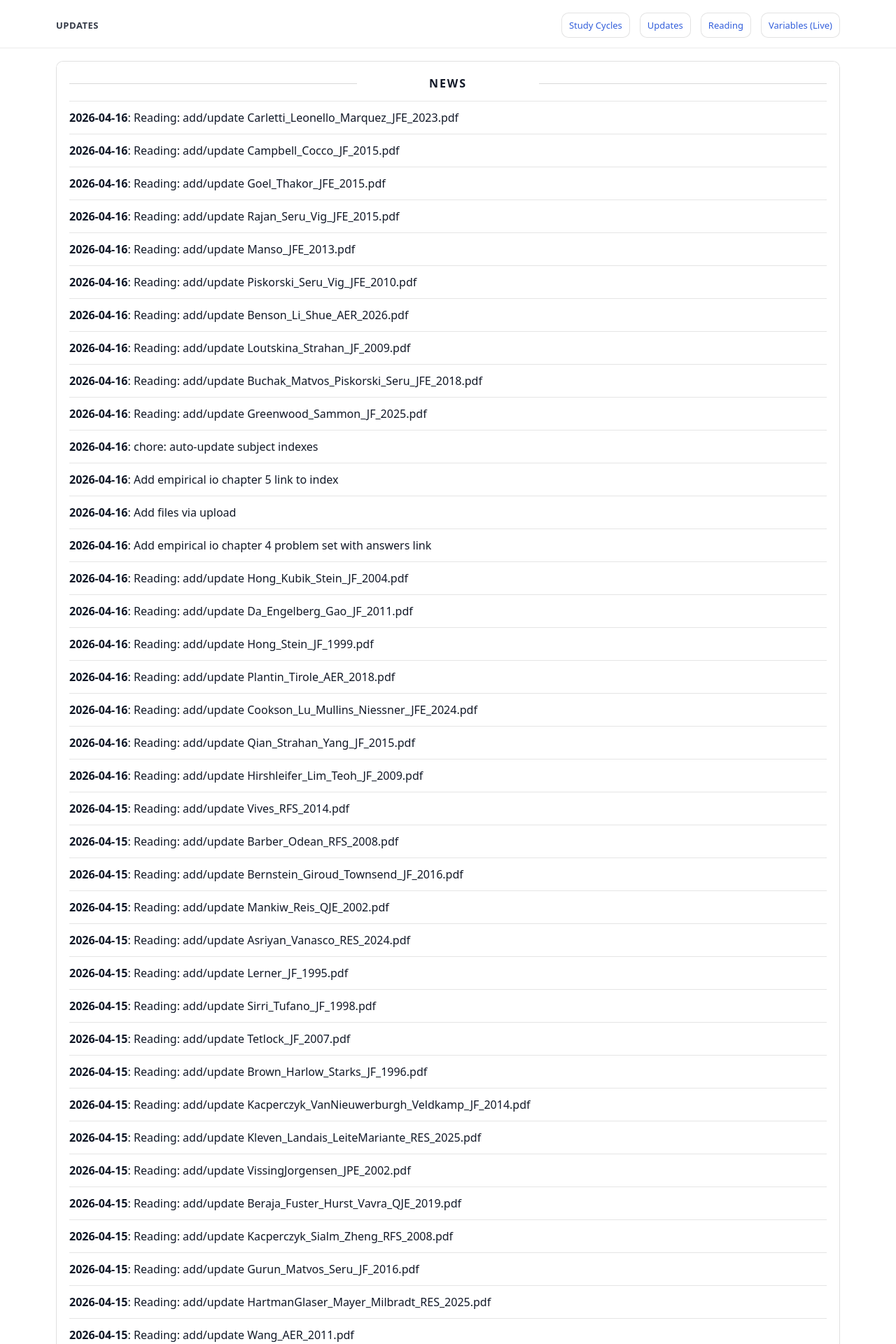
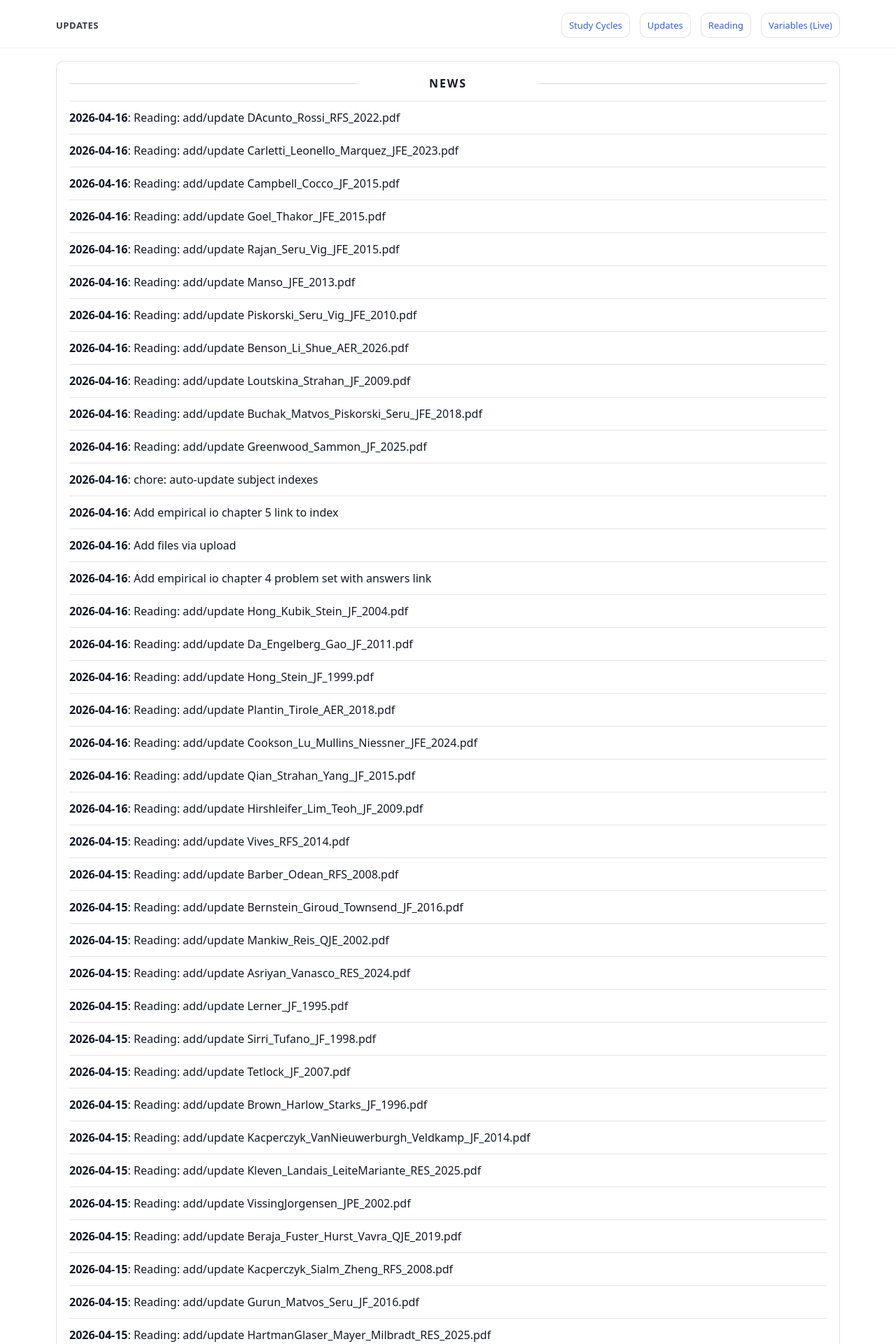
Before and after one commit to yaxinzn/study-archive, a Jekyll site: the page built from updates/index.md, in a window 1280 px wide. Shown: the top 1920 px of the page at 70% size. Built offline with Jekyll 4.4.1, drawn with Linux system fonts in a browser that asks for light colours; some of the changed text lies outside the part shown.

Commit message:
chore: update NEWS feed

```diff
--- a/_data/news.yml
+++ b/_data/news.yml
@@ -1,4 +1,7 @@
 # Auto-generated update history (sorted newest -> oldest). Do not edit manually.
+- ts: "1776339274"
+  date: "2026-04-16"
+  title: "Reading: add/update DAcunto_Rossi_RFS_2022.pdf"
 - ts: "1776339015"
   date: "2026-04-16"
   title: "Reading: add/update Carletti_Leonello_Marquez_JFE_2023.pdf"
```
